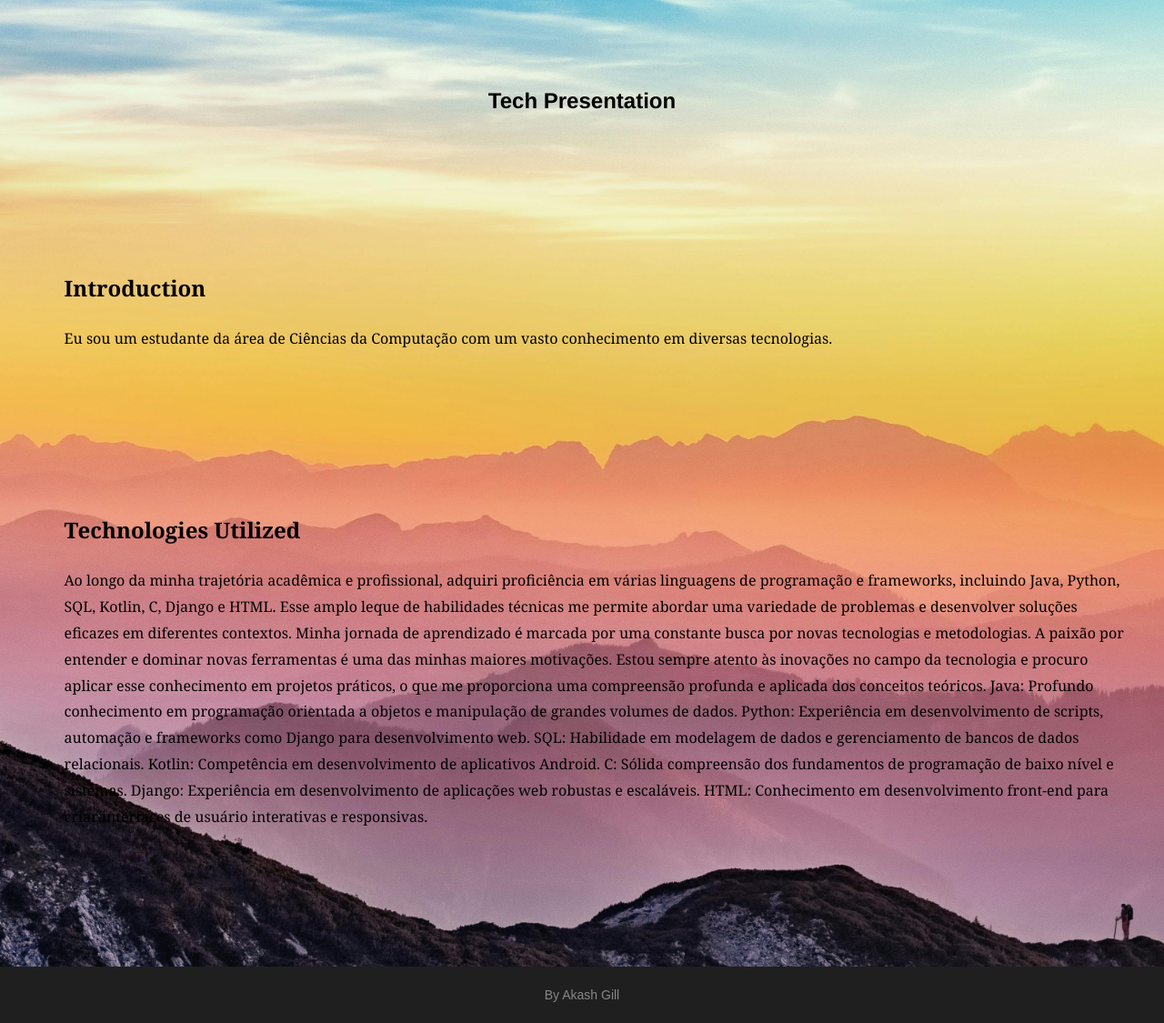
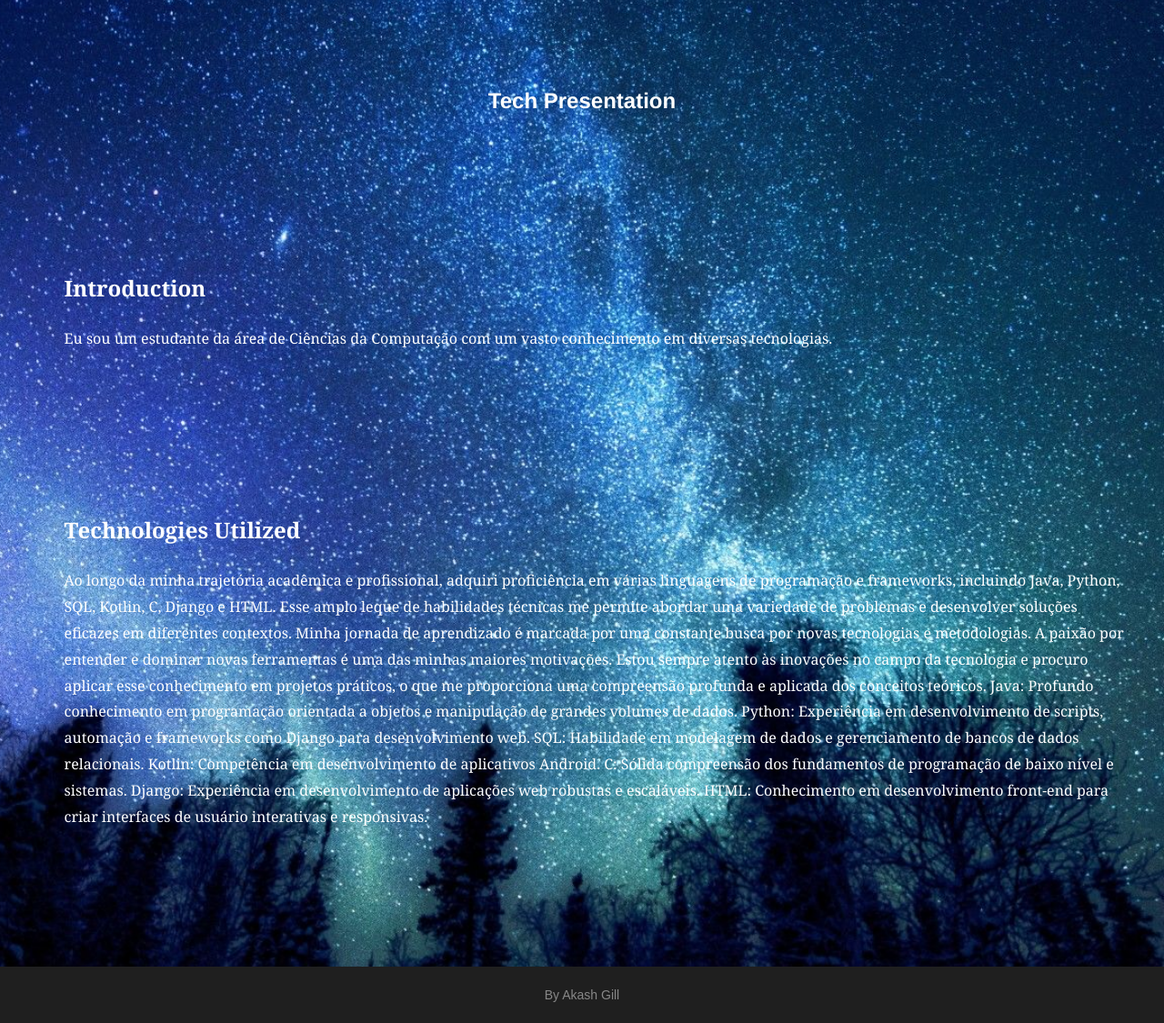
Before and after one commit to akashpreet-singh-a22205953/a22205953-projeto-pw, a Django app: page /TechIntro/ in a window 1280 px wide. Shown: the part 75-1200 px from the top of the page at 91% size. Run offline with Django 4.2, Linux system fonts and the light colour scheme; data comes from the database, SQL or seed files in the repository.

Commit message:
background

```diff
--- a/portfolio1/templates/portfolio1/Techpresentation.html
+++ b/portfolio1/templates/portfolio1/Techpresentation.html
@@ -33,7 +33,7 @@
     line-height: 1.8;
     text-align: left;
     margin-left: 45px;
-    color: black;
+    color: white;
         }
 
         .Head {
@@ -45,14 +45,14 @@
             text-align: center;
             font-family: 'Helvetica', sans-serif;
             font-size: 24px;
-            color: Black;
+            color: white;
         }
 
         h2 {
             margin-bottom: 20px;
             font-family: 'Helvetica',
             font-size: 20px;
-            color: Black;
+            color: white;
         }
     </style>
 </head>
--- a/portfolio1/templates/portfolio1/aboutMe.html
+++ b/portfolio1/templates/portfolio1/aboutMe.html
@@ -50,7 +50,7 @@
             position: fixed;
             padding: 18px;
             margin-left: 50px;
-            color:Black;
+            color:white;
         }
 
         /* Styling for the buttons */
--- a/portfolio1/templates/portfolio1/allApp.html
+++ b/portfolio1/templates/portfolio1/allApp.html
@@ -22,6 +22,7 @@
             width: 300px;  /* Set a fixed width for consistency */
             height: 300px; /* Set a fixed height for consistency */
             object-fit: cover; /* Ensure images cover the area without distortion */
+            border-radius:63px;
         }
 
         .button-link {
--- a/portfolio1/templates/portfolio1/intro.html
+++ b/portfolio1/templates/portfolio1/intro.html
@@ -17,7 +17,7 @@
     margin-bottom: -57px;
     margin-top: -20px;
     text-align: centre;
-    color: black;
+    color: white;
         }
         .navigation-buttons{
             margin-top: 10px;
--- a/portfolio1/templates/portfolio1/layout.html
+++ b/portfolio1/templates/portfolio1/layout.html
@@ -7,7 +7,7 @@
 
         <style>
         .background-image {
-            background: url('{% static "portfolio1/back.jpg" %}') no-repeat center center/cover;
+            background: url('{% static "portfolio1/BACK 2.jpg" %}') no-repeat center center/cover;
             height: 150vh; /* Ensure the background covers the entire viewport height */
             margin: 0; /* Remove default margin */
         }
--- a/portfolio1/templates/portfolio1/video.html
+++ b/portfolio1/templates/portfolio1/video.html
@@ -40,7 +40,6 @@
                 <h2>{{ video.title }}</h2>
                 <video controls>
                     <source src="{{ video.video.url }}" type="{{ video.video.content_type }}">
-                    Your browser does not support the video tag.
                 </video>
             </div>
         {% endfor %}
@@ -49,7 +48,6 @@
                 <h2>{{ video.title }}</h2>
                 <video controls>
                     <source src="{{ video.video.url }}" type="{{ video.video.content_type }}">
-                    Your browser does not support the video tag.
                 </video>
             </div>
         {% endfor %}
--- a/static/portfolio1/estilo.css
+++ b/static/portfolio1/estilo.css
@@ -29,7 +29,7 @@ header {
 h1 {
    font-size: 36px;
     margin: 16px;
-    color: #BB86FC;
+    color: Black;
 }
 
 main {
```
Also changed, not shown: portfolio1/static/portfolio1/BACK 2.jpg (added), static/portfolio1/BACK 2.jpg (added).
